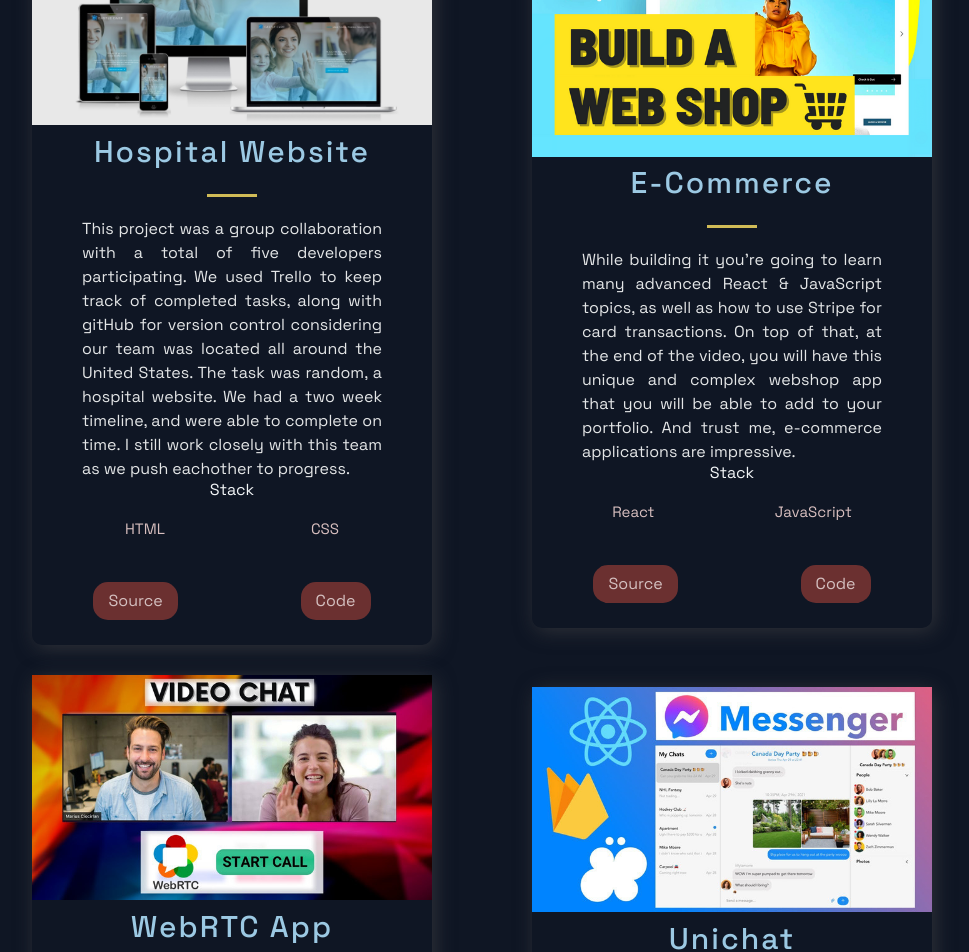
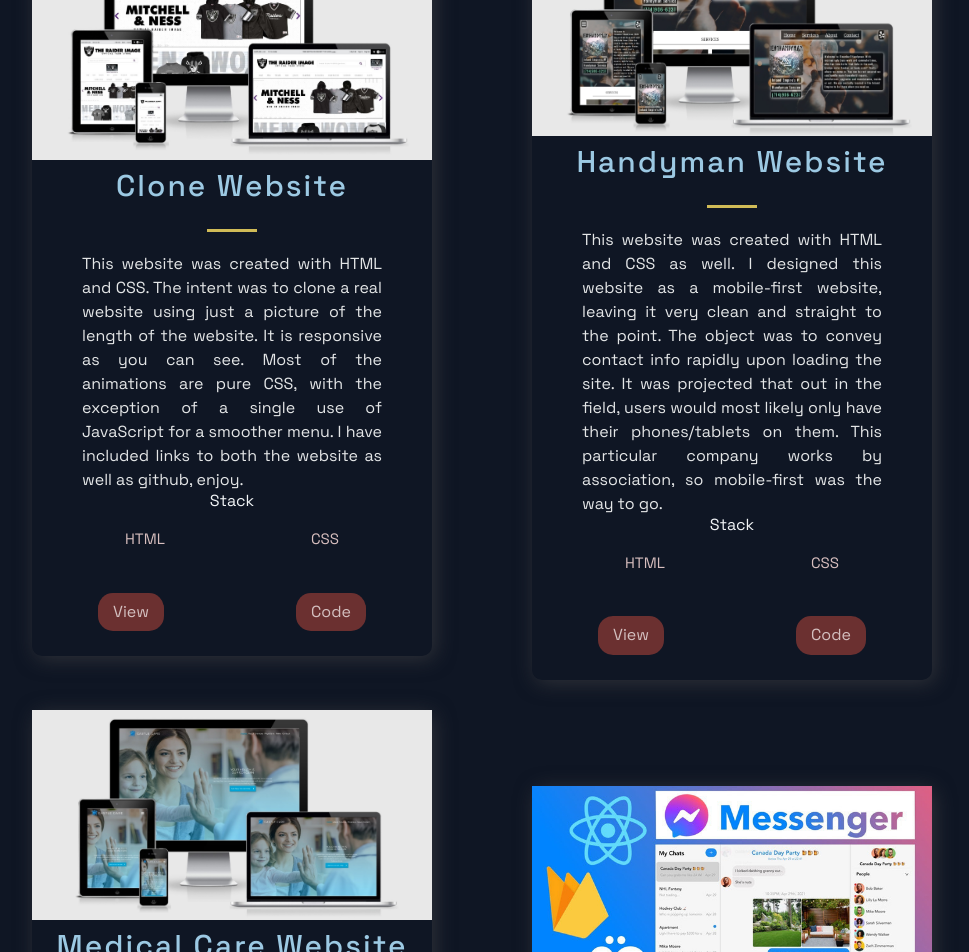
Before and after one commit to Michelobe/masteryPortfolio, a Next.js app: page / in a window 1280 px wide. Shown: the part 920-1872 px from the top of the page, without its empty margins (158-1127 px from the left). Built offline with nearby package versions, Linux system fonts and the light colour scheme.

Commit message:
added facebook icon and linked to my personal facebook page.  I fixed social media links to point to my personal profiles.  I removed the accomplished section, it is not needed. -Michael De La Riva

```diff
--- a/src/components/Footer/Footer.js
+++ b/src/components/Footer/Footer.js
@@ -1,5 +1,5 @@
 import React from 'react';
-import { AiFillGithub, AiFillInstagram, AiFillLinkedin } from 'react-icons/ai';
+import { AiFillGithub, AiFillInstagram, AiFillLinkedin, AiFillFacebook } from 'react-icons/ai';
 
 import { SocialIcons } from '../Header/HeaderStyles';
 import { CompanyContainer, FooterWrapper, LinkColumn, LinkItem, LinkList, LinkTitle, Slogan, SocialContainer, SocialIconsContainer } from './FooterStyles';
@@ -22,14 +22,17 @@ const Footer = () => {
                     <Slogan>Innovating one project at a time</Slogan>
                 </CompanyContainer>
                 <SocialContainer>
-                    <SocialIcons href="https://github.com">
+                    <SocialIcons href="https://github.com/michelobe" target="_blank">
                         <AiFillGithub size="3rem" />
                     </SocialIcons>
-                    <SocialIcons href="https://linkedin.com">
+                    <SocialIcons href="https://www.linkedin.com/in/michael-de-la-riva-380698140/" target="_blank">
                         <AiFillLinkedin size="3rem" />
                     </SocialIcons>
-                    <SocialIcons href="https://instagram.com">
+                    <SocialIcons href="https://www.instagram.com/michelobe/" target="_blank">
                         <AiFillInstagram size="3rem" />
+                    </SocialIcons>
+                    <SocialIcons href="https://www.facebook.com/people/Michael-De-La-Riva/100010391440834" target="_blank">
+                        <AiFillFacebook size="3rem" />
                     </SocialIcons>
                 </SocialContainer>
             </SocialIconsContainer>
--- a/src/components/Header/Header.js
+++ b/src/components/Header/Header.js
@@ -1,6 +1,6 @@
 import Link from 'next/link';
 import React from 'react';
-import { AiFillGithub, AiFillInstagram, AiFillLinkedin } from 'react-icons/ai';
+import { AiFillGithub, AiFillInstagram, AiFillLinkedin, AiFillFacebook } from 'react-icons/ai';
 import { DiCssdeck } from 'react-icons/di';
 
 import { Container, Div1, Div2, Div3, NavLink, SocialIcons, Span } from './HeaderStyles';
@@ -32,14 +32,17 @@ const Header = () =>  (
           </li>
       </Div2>
       <Div3>
-        <SocialIcons href="https://github.com">
+        <SocialIcons href="https://github.com/michelobe" target="_blank">
             <AiFillGithub size="3rem" />
         </SocialIcons>
-        <SocialIcons href="https://linkedin.com">
+        <SocialIcons href="https://www.linkedin.com/in/michael-de-la-riva-380698140/" target="_blank">
             <AiFillLinkedin size="3rem" />
         </SocialIcons>
-        <SocialIcons href="https://instagram.com">
+        <SocialIcons href="https://www.instagram.com/michelobe/" target="_blank">
             <AiFillInstagram size="3rem" />
+        </SocialIcons>
+        <SocialIcons href="https://www.facebook.com/people/Michael-De-La-Riva/100010391440834" target="_blank">
+            <AiFillFacebook size="3rem" />
         </SocialIcons>
       </Div3>
   </Container>
--- a/src/components/Projects/Projects.js
+++ b/src/components/Projects/Projects.js
@@ -26,7 +26,7 @@ const Projects = () => (
                         </TagList>
                     </div>
                     <UtilityList>
-                        <ExternalLinks href={source} target="_blank">Source</ExternalLinks>
+                        <ExternalLinks href={source} target="_blank">View</ExternalLinks>
                         <ExternalLinks href={visit} target="_blank">Code</ExternalLinks>
                     </UtilityList>
                 </BlogCard>
--- a/src/constants/constants.js
+++ b/src/constants/constants.js
@@ -1,29 +1,29 @@
 export const projects = [
   {
-    title: 'Hospital Website',
-    description: "This project was a group collaboration with a total of five developers participating.  We used Trello to keep track of completed tasks, along with gitHub for version control considering our team was located all around the United States.  The task was random, a hospital website.  We had a two week timeline, and were able to complete on time.  I still work closely with this team as we push eachother to progress.",
-      image: '/images/castleCareResponsive.jpg',
+    title: 'Clone Website',
+    description: "This website was created with HTML and CSS.  The intent was to clone a real website using just a picture of the length of the website.  It is responsive as you can see.  Most of the animations are pure CSS, with the exception of a single use of JavaScript for a smoother menu. I have included links to both the website as well as github, enjoy.",
+      image: '/images/raiderResponsive.jpg',
       tags: ['HTML', 'CSS'],
-    source: 'https://castlecare.netlify.app',
-    visit: 'https://github.com/kirito-fire-team/CastleCare',
+    source: 'https://notraiderimage.netlify.com',
+    visit: 'https://github.com/Michelobe/notRaiderImage',
     id: 0,
   },
   {
-    title: 'E-Commerce',
-    description:"While building it you're going to learn many advanced React & JavaScript topics, as well as how to use Stripe for card transactions. On top of that, at the end of the video, you will have this unique and complex webshop app that you will be able to add to your portfolio. And trust me, e-commerce applications are impressive.",
-    image: '/images/2.png',
-    tags: ['React', 'JavaScript'],
-    source: 'https://google.com',
-    visit: 'https://google.com',
+    title: 'Handyman Website',
+    description:"This website was created with HTML and CSS as well.  I designed this website as a mobile-first website, leaving it very clean and straight to the point.  The object was to convey contact info rapidly upon loading the site.  It was projected that out in the field, users would most likely only have their phones/tablets on them.  This particular company works by association, so mobile-first was the way to go.",
+    image: '/images/handymanResponsive.jpg',
+    tags: ['HTML', 'CSS'],
+    source: 'https://ienumber1handyman.michaeldelariva.com/',
+    visit: 'https://github.com/Michelobe/numberOneHandyman',
     id: 1,
   },
   {
-    title: 'WebRTC App',
-    description: "This is a code repository for the corresponding YouTube video. In this tutorial, we're going to build and deploy a React Video Chat Application using WebRTC.",
-      image: '/images/3.jpg',
-      tags: ['React', 'WebRTC'],
-    source: 'https://google.com',
-    visit: 'https://google.com',
+    title: 'Medical Care Website',
+    description: "This project was a group collaboration with a total of five developers participating.  We used Trello to keep track of completed tasks, along with gitHub for version control considering our team was located all around the United States.  The task was random, a hospital website.  We had a two week timeline, and were able to complete on time.  I still work closely with this team as we push eachother to progress.",
+    image: '/images/castleCareResponsive.jpg',
+    tags: ['HTML', 'CSS'],
+  source: 'https://castlecare.netlify.app',
+  visit: 'https://github.com/kirito-fire-team/CastleCare',
     id: 2,
   },
   {
--- a/src/pages/index.js
+++ b/src/pages/index.js
@@ -1,4 +1,4 @@
-import Acomplishments from '../components/Acomplishments/Acomplishments';
+
 import BgAnimation from '../components/BackgrooundAnimation/BackgroundAnimation';
 import Hero from '../components/Hero/Hero';
 import Projects from '../components/Projects/Projects';
@@ -17,7 +17,6 @@ const Home = () => {
       <Projects />
       <Technologies />
       <Timeline />
-      <Acomplishments />
     </Layout>
   );
 };
```
